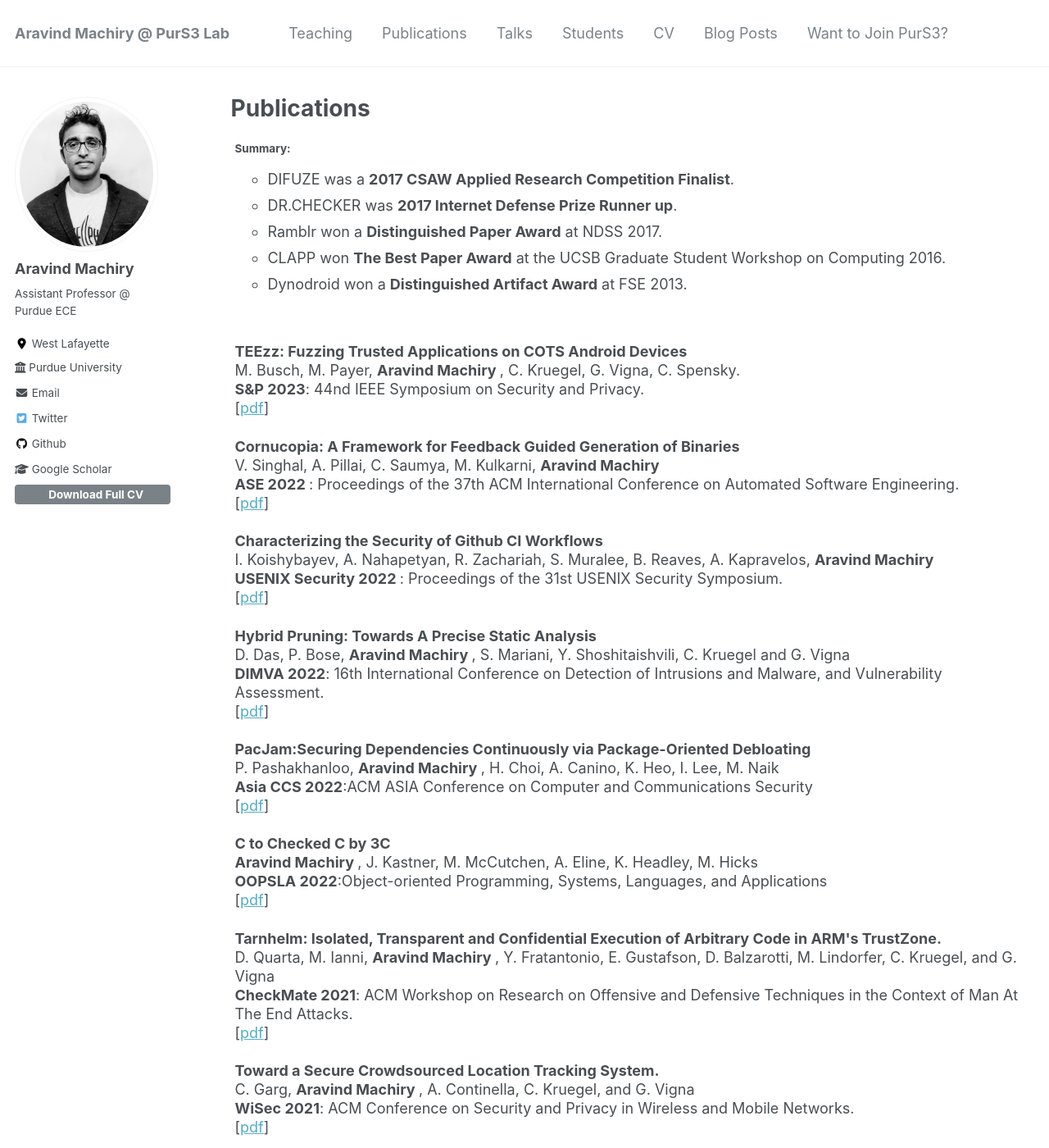
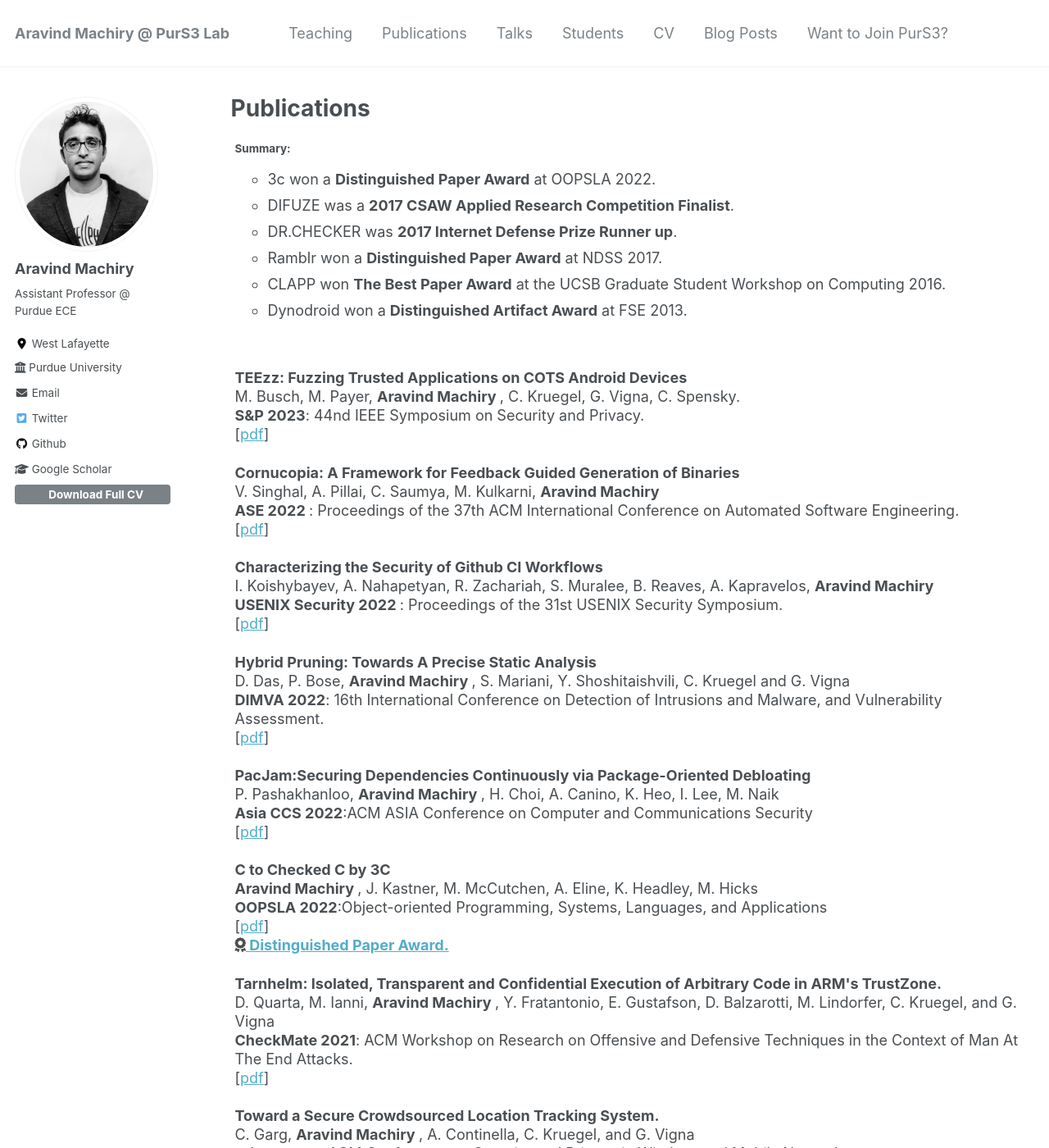
Before and after one commit to Machiry/machiry.github.io, a Jekyll site: the page built from _publications/index.html, in a window 1280 px wide and 1400 px high. Shown: the whole window at 82% size. Built offline with Jekyll 4.4.1, drawn with Linux system fonts in a browser that asks for light colours; nearby versions of some CDN libraries.

Commit message:
Adding distingushed paper

```diff
--- a/_publications/index.html
+++ b/_publications/index.html
@@ -9,6 +9,7 @@ author_profile: true
 
 	<h4> <strong>Summary:</strong> </h4>
 	<ul style="list-style-type:circle">
+	  <li>3c won a <b>Distinguished Paper Award</b> at OOPSLA 2022.</li>
       <li>DIFUZE was a <b>2017 CSAW Applied Research Competition Finalist</b>.</li>
       <li>DR.CHECKER was <b>2017 Internet Defense Prize Runner up</b>.</li>
       <li>Ramblr won a <b>Distinguished Paper Award</b> at NDSS 2017.</li>
@@ -58,7 +59,8 @@ author_profile: true
 	           <strong>C to Checked C by 3C</strong><br>
 	            <b> Aravind Machiry </b>, J. Kastner, M. McCutchen, A. Eline, K. Headley, M. Hicks <br>
 	            <b>OOPSLA 2022</b>:Object-oriented Programming, Systems, Languages, and Applications <br>
-	            [<a href="/files/3c.pdf">pdf</a>]
+	            [<a href="/files/3c.pdf">pdf</a>] <br>
+				<strong><i class="fas fa-award"></i><a href="https://2022.splashcon.org/news#distinguished-oopsla-papers"> Distinguished Paper Award.</a></strong>
 	            </p>
       <p>
 
```
Also changed, not shown: 1 other file.
